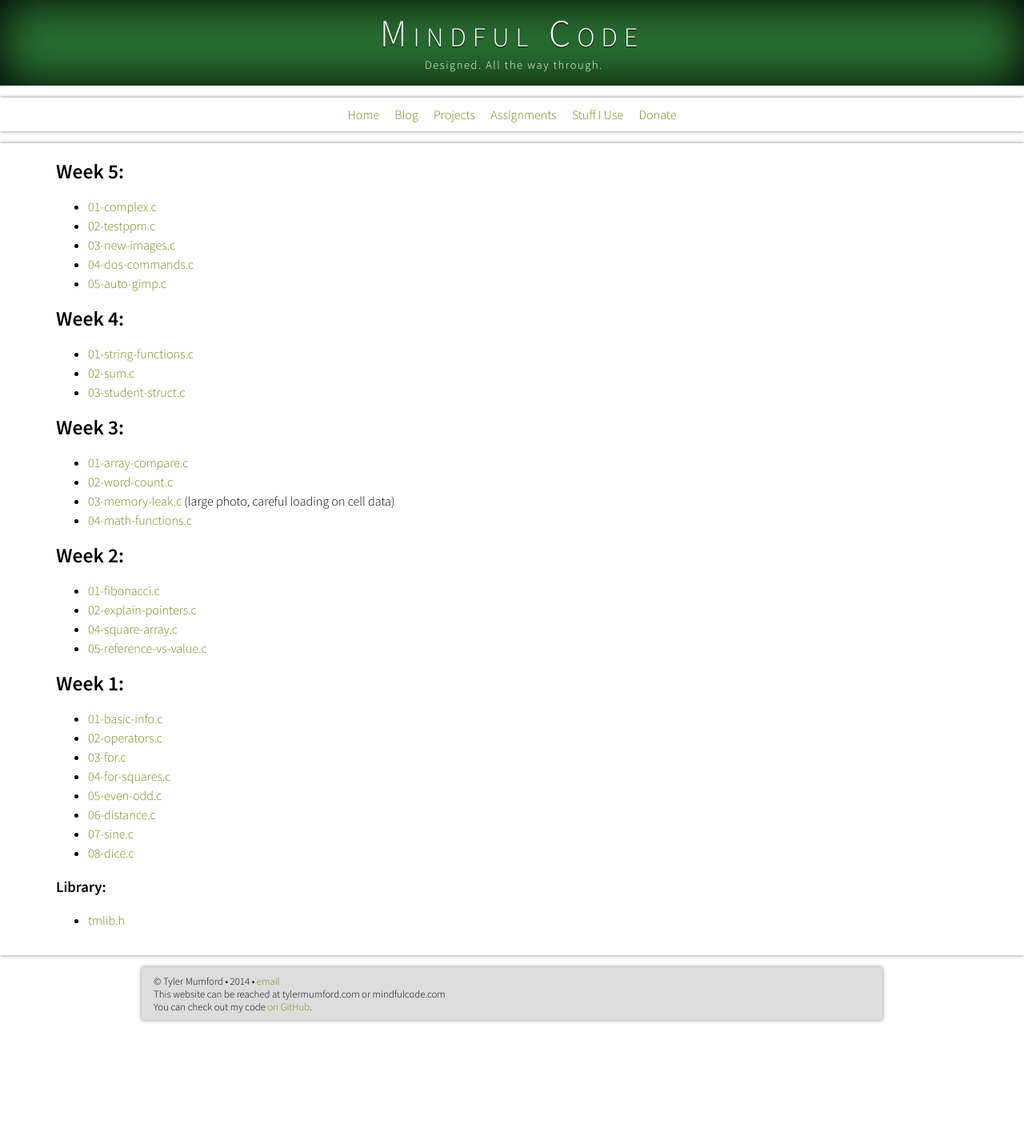
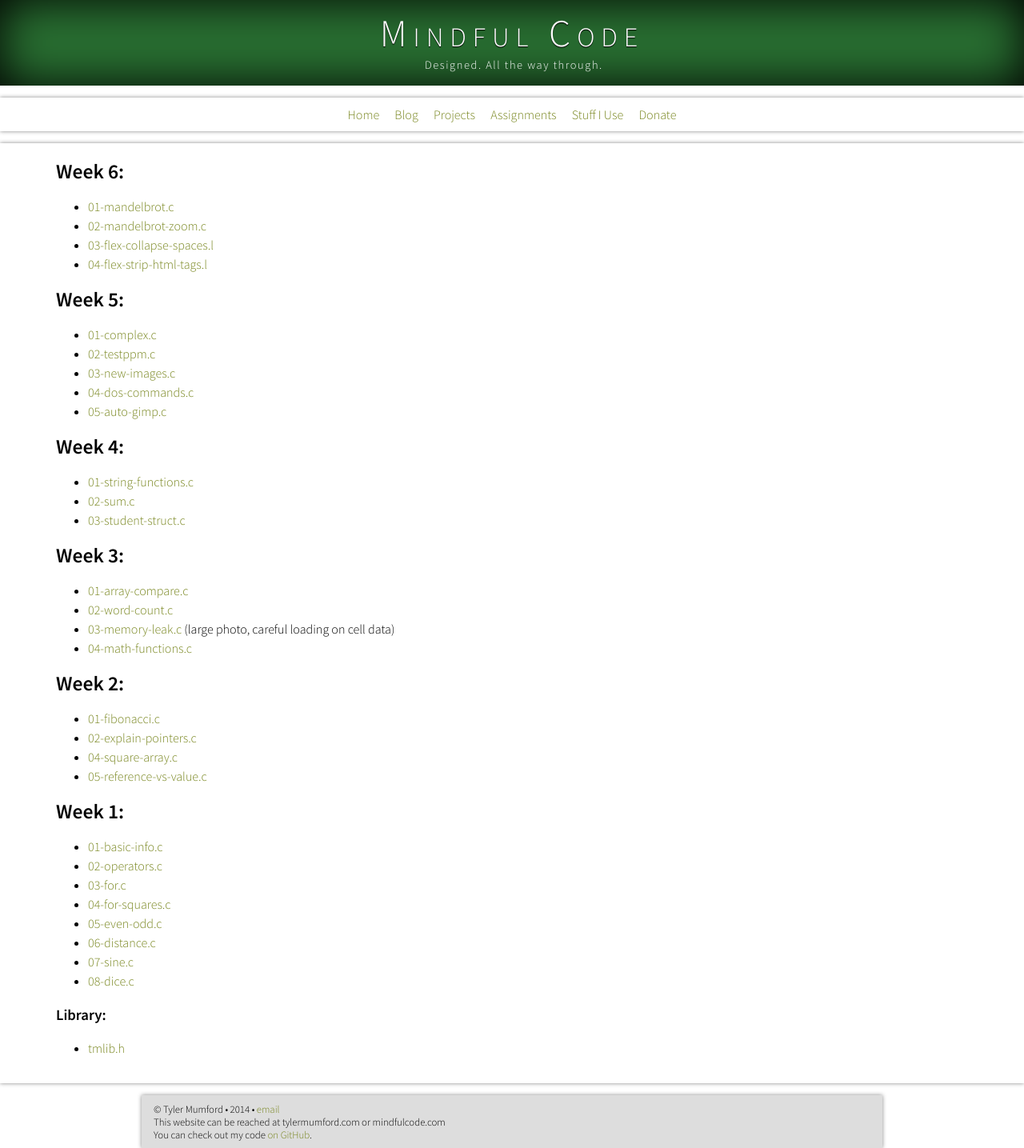
Before and after one commit to tylermumford/website-old, a Jekyll site: the page built from _assignments/index.html, in a window 1280 px wide. Shown: the whole page at 80% size. Built offline with Jekyll 4.4.1, drawn with Linux system fonts in a browser that asks for light colours; Markdown is read by kramdown in place of the engine named in the settings.

Commit message:
Week 6 added to index page only.

```diff
--- a/_assignments/index.html
+++ b/_assignments/index.html
@@ -10,6 +10,15 @@ title: C++ Assignments
 <li><a href="{{assignment.url}}">{{assignment.title}}</a></li>
 {% endfor %}
 </ol> -->
+
+<h2>Week 6:</h2>
+
+<ul>
+	<li><a href="week6/01-mandelbrot.html">01-mandelbrot.c</a></li>
+	<li><a href="week6/02-mandelbrot-zoom.html">02-mandelbrot-zoom.c</a></li>
+	<li><a href="week6/03-flex-collapse-spaces.html">03-flex-collapse-spaces.l</a></li>
+    <li><a href="week6/04-flex-strip-html-tags.html">04-flex-strip-html-tags.l</a></li>
+</ul>
 
 <h2>Week 5:</h2>
 
```
